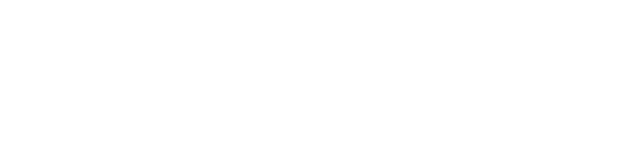
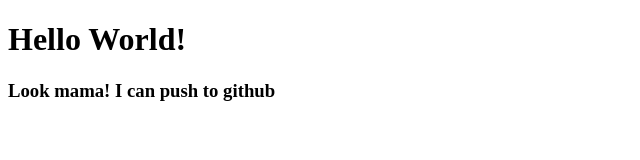
Before and after one commit to MdRakibHosain/starting-website, a plain HTML site: page index.html in a window 1280 px wide. Shown: the whole page, without its empty margins (0-640 px from the left). Drawn offline with Linux system fonts and the light colour scheme.

Commit message:
first change

```diff
--- a/index.html
+++ b/index.html
@@ -7,6 +7,7 @@
     <title>My Starting Website</title>
 </head>
 <body>
-
+    <h1>Hello World!</h1>
+    <h3>Look mama! I can push to github</h3>
 </body>
 </html>
```
